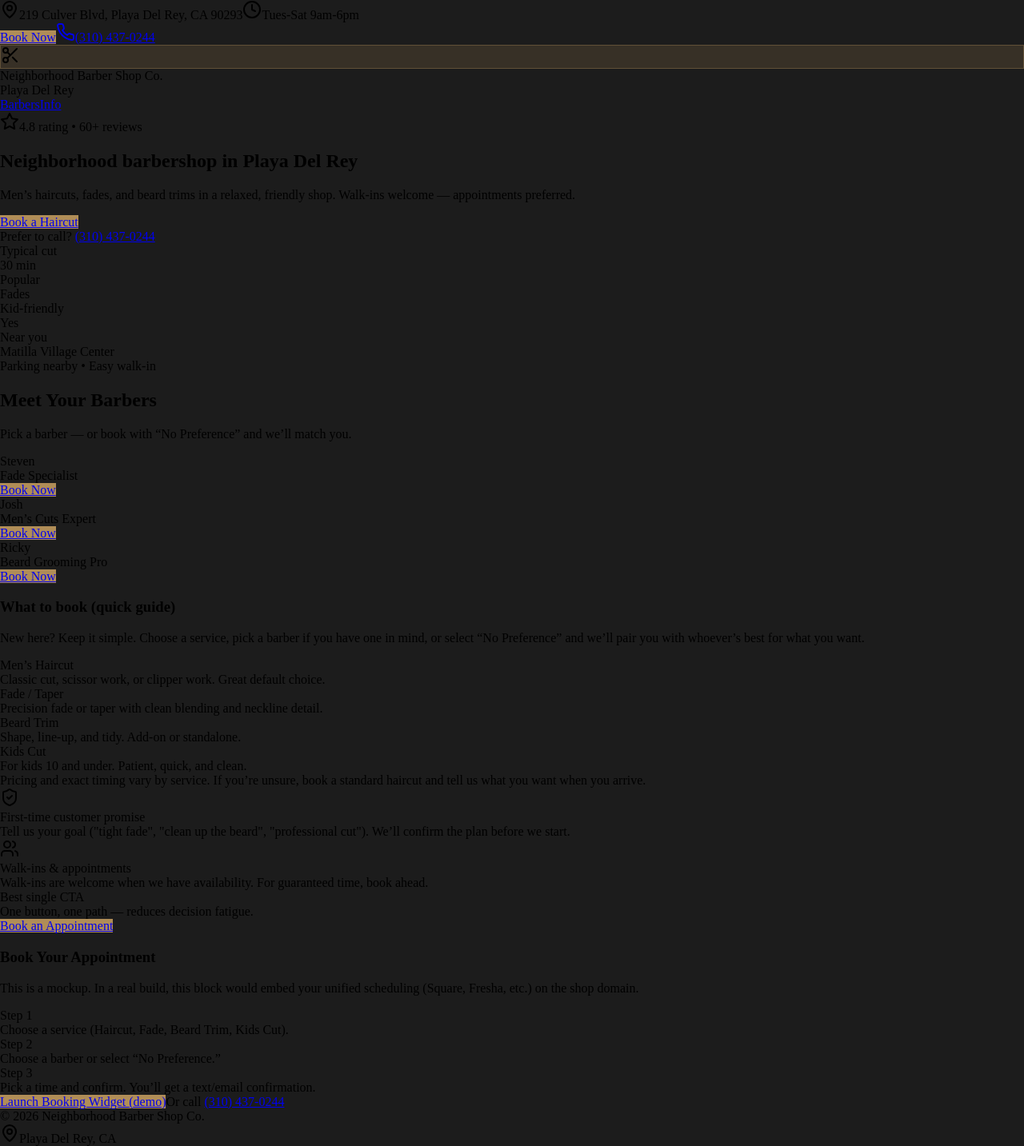
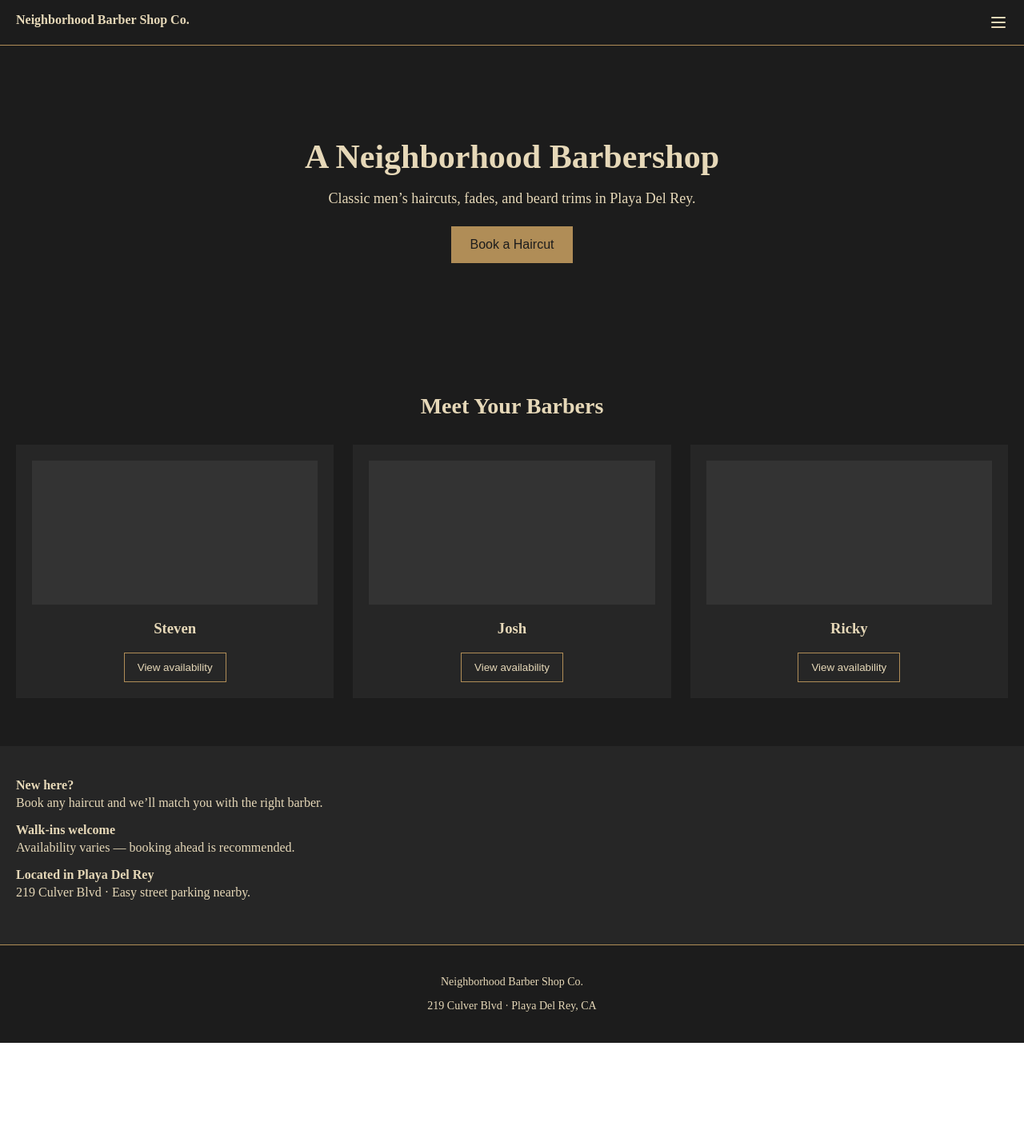
Before and after one commit to jakembonner-dot/neighborhood-barber-demo, a Next.js app: page / in a window 1280 px wide. Shown: the whole page at 80% size. After the commit the page ends 1304 px from the top, so only its background shows below. Built offline with nearby package versions, Linux system fonts and the light colour scheme; grey boxes are pictures that could not be loaded.

Commit message:
Create page.jsx

```diff
--- /dev/null
+++ b/app/page.jsx
@@ -0,0 +1,163 @@
+"use client";
+
+import { motion } from "framer-motion";
+import { Menu } from "lucide-react";
+
+export default function HomePage() {
+  return (
+    <div style={{ backgroundColor: "#1C1C1C", color: "#E6D8B8", minHeight: "100vh" }}>
+      {/* Header */}
+      <header style={styles.header}>
+        <div style={styles.logo}>Neighborhood Barber Shop Co.</div>
+        <Menu color="#E6D8B8" />
+      </header>
+
+      {/* Hero */}
+      <section style={styles.hero}>
+        <h1 style={styles.heroTitle}>A Neighborhood Barbershop</h1>
+        <p style={styles.heroSubtitle}>
+          Classic men’s haircuts, fades, and beard trims in Playa Del Rey.
+        </p>
+        <button style={styles.primaryButton}>Book a Haircut</button>
+      </section>
+
+      {/* Meet Your Barbers */}
+      <section style={styles.section}>
+        <h2 style={styles.sectionTitle}>Meet Your Barbers</h2>
+
+        <div style={styles.barberGrid}>
+          <BarberCard name="Steven" />
+          <BarberCard name="Josh" />
+          <BarberCard name="Ricky" />
+        </div>
+      </section>
+
+      {/* Info Section */}
+      <section style={styles.infoSection}>
+        <InfoRow
+          title="New here?"
+          desc="Book any haircut and we’ll match you with the right barber."
+        />
+        <InfoRow
+          title="Walk-ins welcome"
+          desc="Availability varies — booking ahead is recommended."
+        />
+        <InfoRow
+          title="Located in Playa Del Rey"
+          desc="219 Culver Blvd · Easy street parking nearby."
+        />
+      </section>
+
+      {/* Footer */}
+      <footer style={styles.footer}>
+        <p>Neighborhood Barber Shop Co.</p>
+        <p>219 Culver Blvd · Playa Del Rey, CA</p>
+      </footer>
+    </div>
+  );
+}
+
+/* Components */
+
+function BarberCard({ name }) {
+  return (
+    <motion.div
+      whileHover={{ scale: 1.03 }}
+      style={styles.barberCard}
+    >
+      <div style={styles.barberPhoto} />
+      <h3>{name}</h3>
+      <button style={styles.secondaryButton}>View availability</button>
+    </motion.div>
+  );
+}
+
+function InfoRow({ title, desc }) {
+  return (
+    <div style={styles.infoRow}>
+      <strong>{title}</strong>
+      <span>{desc}</span>
+    </div>
+  );
+}
+
+/* Styles */
+
+const styles = {
+  header: {
+    display: "flex",
+    justifyContent: "space-between",
+    padding: "16px 20px",
+    borderBottom: "1px solid #B08D57",
+  },
+  logo: {
+    fontWeight: 600,
+  },
+  hero: {
+    padding: "80px 20px",
+    textAlign: "center",
+  },
+  heroTitle: {
+    fontSize: "42px",
+    marginBottom: "12px",
+  },
+  heroSubtitle: {
+    fontSize: "18px",
+    marginBottom: "24px",
+  },
+  primaryButton: {
+    backgroundColor: "#B08D57",
+    color: "#1C1C1C",
+    border: "none",
+    padding: "14px 24px",
+    fontSize: "16px",
+    cursor: "pointer",
+  },
+  section: {
+    padding: "60px 20px",
+  },
+  sectionTitle: {
+    fontSize: "28px",
+    marginBottom: "32px",
+    textAlign: "center",
+  },
+  barberGrid: {
+    display: "grid",
+    gridTemplateColumns: "repeat(auto-fit, minmax(220px, 1fr))",
+    gap: "24px",
+  },
+  barberCard: {
+    backgroundColor: "#262626",
+    padding: "20px",
+    textAlign: "center",
+  },
+  barberPhoto: {
+    width: "100%",
+    height: "180px",
+    backgroundColor: "#333",
+    marginBottom: "12px",
+  },
+  secondaryButton: {
+    backgroundColor: "transparent",
+    color: "#E6D8B8",
+    border: "1px solid #B08D57",
+    padding: "10px 16px",
+    cursor: "pointer",
+  },
+  infoSection: {
+    padding: "40px 20px",
+    backgroundColor: "#262626",
+  },
+  infoRow: {
+    display: "flex",
+    flexDirection: "column",
+    gap: "4px",
+    marginBottom: "16px",
+  },
+  footer: {
+    padding: "24px 20px",
+    borderTop: "1px solid #B08D57",
+    textAlign: "center",
+    fontSize: "14px",
+  },
+};
```
